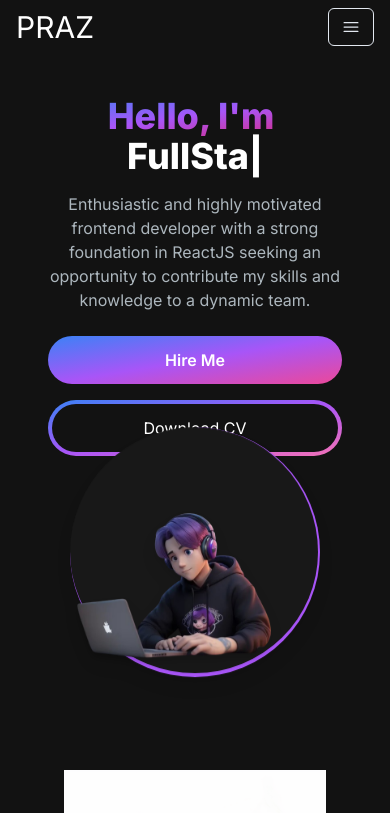
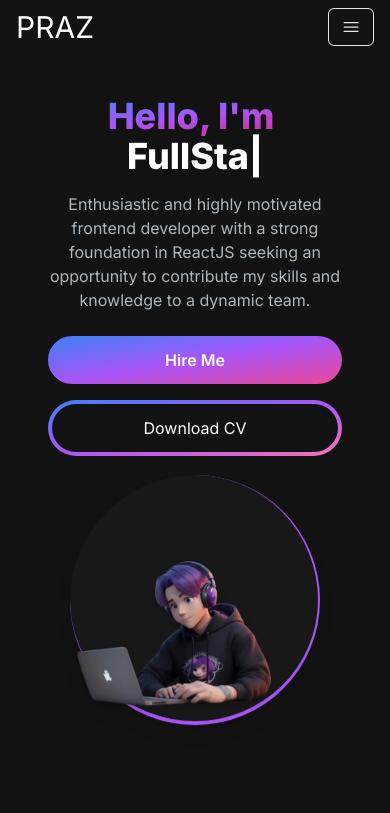
Before and after one commit to MilanPraz/portfolio-Milan, a Next.js app: page / in a window 390 px wide. Shown: the top 813 px of the page. Built offline with nearby package versions, Linux system fonts and the light colour scheme.

Commit message:
Update Hero.jsx

```diff
--- a/components/main/Hero.jsx
+++ b/components/main/Hero.jsx
@@ -74,7 +74,7 @@ const Hero = () => {
             </motion.button>
           </div>
         </div>
-        <div className=" col-span-5 place-self-center mt-8">
+        <div className=" col-span-5 place-self-center mt-20 md:mt-8">
           <div className=" border-dash border-purple-500 border-4 drop-shadow-lg  border-e-0 border-s-0 border-t-0 border-r-2 border-l-0 motion-safe:animate-bounce-slow relative rounded-full bg-[#181818] h-[250px] w-[250px] lg:h-[280px] lg:w-[280px]">
             <Image
               src="/hero.png"
```
